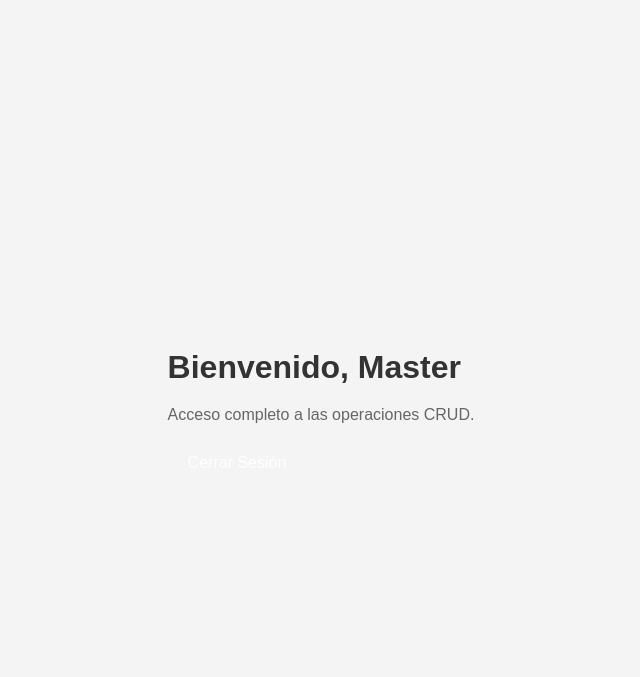
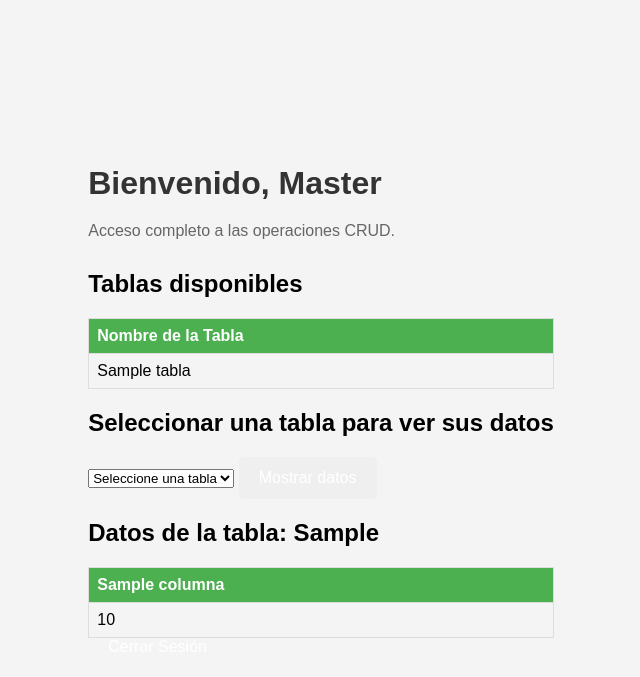
Before and after one commit to KealPetu/proyecto_bdd, a Flask app: template templates/master.html in a window 1280 px wide. Shown: the top 677 px of the page, without its empty margins (319-959 px from the left). Run offline with Flask 3, Linux system fonts and the light colour scheme; the template is opened without the code that fills it: most values are stand-ins (such as "Sample title", 1, 10 or a date in 2020).

Commit message:
Vista de Tablas y Datos/ Master

```diff
--- a/app.py
+++ b/app.py
@@ -1,5 +1,6 @@
-from flask import Flask, render_template, redirect, url_for, flash
+from flask import Flask, render_template, redirect, url_for, flash, request
 import cx_Oracle
+
 
 app = Flask(__name__)
 app.secret_key = 'clave123'  # Necesario para usar mensajes flash
@@ -30,13 +31,35 @@
     return render_template('login.html')
 
 # Ruta para el modo Master
-@app.route('/master')
+################ SOLO ESTO SE MUEVE PARA LO QUE TIENE QUE VER CON CONSULTAS
+@app.route('/master', methods=['GET', 'POST'])
 def master():
-    # Intentar conectar a la base de datos master
     connection = conectar_master()
     if connection:
-        connection.close()  # Cerrar la conexión después de verificar
-        return render_template('master.html')
+        cursor = connection.cursor()
+        cursor.execute("SELECT table_name FROM user_tables WHERE table_name NOT LIKE 'AUDITORIA_%'")
+        tablas = [row[0] for row in cursor.fetchall()]
+        ###METODO
+
+        datos = None
+        columnas = None
+        tabla_seleccionada = None
+
+        if request.method == 'POST':
+            # Si se seleccionó una tabla, mostrar los datos
+            tabla_seleccionada = request.form.get('tabla')
+            if tabla_seleccionada:
+                cursor.execute(f"SELECT * FROM {tabla_seleccionada}")
+                columnas = [desc[0] for desc in cursor.description]  # Obtener nombres de columnas
+                datos = cursor.fetchall()  # Obtener los datos de la tabla seleccionada
+                cursor.close()
+                connection.close()
+                return render_template('master.html', tablas=tablas, datos=datos, columnas=columnas, tabla_seleccionada=tabla_seleccionada)
+
+
+        cursor.close()
+        connection.close()
+        return render_template('master.html', tablas=tablas)
     else:
         flash("Error: No se pudo conectar a la base de datos master.", "error")
         return redirect(url_for('login'))
@@ -44,7 +67,6 @@
 # Ruta para el modo Remote
 @app.route('/remote')
 def remote():
-    # Intentar conectar a la base de datos remote
     connection = conectar_remote()
     if connection:
         connection.close()  # Cerrar la conexión después de verificar
--- a/static/styles.css
+++ b/static/styles.css
@@ -76,3 +76,28 @@
     color: #c62828; /* Texto rojo oscuro */
     border: 1px solid #c62828;
 }
+
+
+/*
+Estilo para el master*/
+
+table {
+    width: 100%;
+    border-collapse: collapse;
+    margin-top: 20px;
+}
+
+th, td {
+    border: 1px solid #ddd;
+    padding: 8px;
+    text-align: left;
+}
+
+th {
+    background-color: #4CAF50;
+    color: white;
+}
+
+tr:nth-child(even) {
+    background-color: #f2f2f2;
+}
--- a/templates/master.html
+++ b/templates/master.html
@@ -10,6 +10,59 @@
     <div class="master-container">
         <h1>Bienvenido, Master</h1>
         <p>Acceso completo a las operaciones CRUD.</p>
+
+        <!-- Lista de tablas disponibles -->
+        <h2>Tablas disponibles</h2>
+        <table>
+            <thead>
+                <tr>
+                    <th>Nombre de la Tabla</th>
+                </tr>
+            </thead>
+            <tbody>
+                {% for tabla in tablas %}
+                <tr>
+                    <td>{{ tabla }}</td>
+                </tr>
+                {% endfor %}
+            </tbody>
+        </table>
+
+        <!-- Formulario para seleccionar una tabla -->
+        <h2>Seleccionar una tabla para ver sus datos</h2>
+        <form method="POST">
+            <select name="tabla">
+                <option value="">Seleccione una tabla</option>
+                {% for tabla in tablas %}
+                    <option value="{{ tabla }}">{{ tabla }}</option>
+                {% endfor %}
+            </select>
+            <button type="submit" class="btn">Mostrar datos</button>
+        </form>
+
+        <!-- Tabla con los datos de la tabla seleccionada -->
+        {% if datos %}
+            <h2>Datos de la tabla: {{ tabla_seleccionada }}</h2>
+            <table>
+                <thead>
+                    <tr>
+                        {% for columna in columnas %}
+                            <th>{{ columna }}</th>
+                        {% endfor %}
+                    </tr>
+                </thead>
+                <tbody>
+                    {% for fila in datos %}
+                        <tr>
+                            {% for valor in fila %}
+                                <td>{{ valor }}</td>
+                            {% endfor %}
+                        </tr>
+                    {% endfor %}
+                </tbody>
+            </table>
+        {% endif %}
+
         <a href="{{ url_for('login') }}" class="btn logout-btn">Cerrar Sesión</a>
     </div>
 </body>
```
